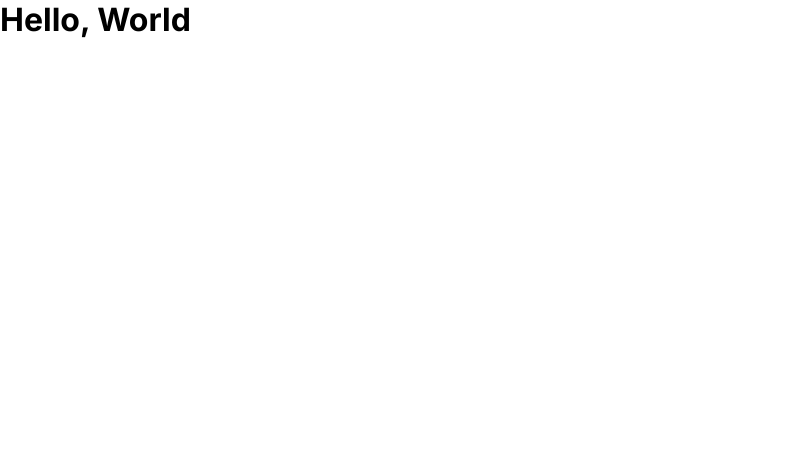
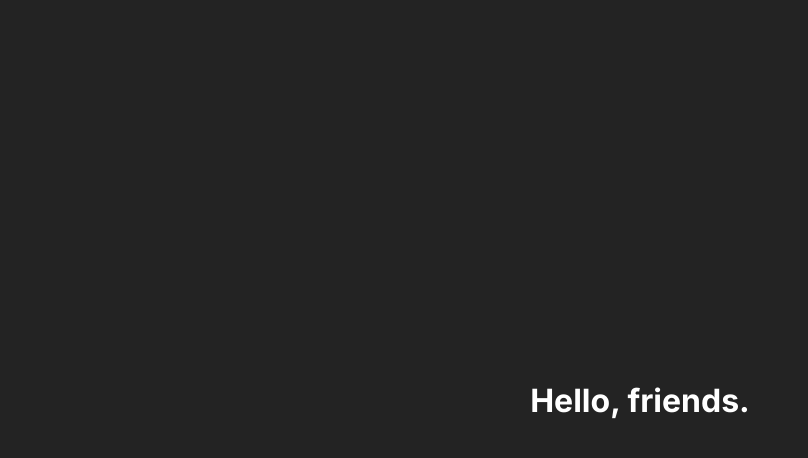
Before and after one commit to aws-samples/amplify-next-template, a Next.js app: page / in a window 1280 px wide. Shown: the top 458 px of the page, without its empty margins (0-808 px from the left). Built offline with nearby package versions, Linux system fonts and the light colour scheme.

Commit message:
customize splash

```diff
--- a/app/globals.css
+++ b/app/globals.css
@@ -1,62 +1,11 @@
-:root {
-  --max-width: 1100px;
-  --border-radius: 12px;
-  --font-mono: ui-monospace, Menlo, Monaco, 'Cascadia Mono', 'Segoe UI Mono',
-    'Roboto Mono', 'Oxygen Mono', 'Ubuntu Monospace', 'Source Code Pro',
-    'Fira Mono', 'Droid Sans Mono', 'Courier New', monospace;
-
-  --foreground-rgb: 0, 0, 0;
-  --background-start-rgb: #CBBEFF;
-  --background-end-rgb: 255, 255, 255;
-
-  --callout-rgb: 238, 240, 241;
-  --callout-border-rgb: 172, 175, 176;
-  --card-rgb: #6649AE;
-  --card-border-rgb: 131, 134, 135;
+html, body {
+  margin: 0;
+  padding: 0;
+  font-family: Arial, Helvetica, sans-serif
 }
 
-@media (prefers-color-scheme: dark) {
-  :root {
-    --foreground-rgb: 255, 255, 255;
-    --background-start-rgb: 0, 0, 0;
-    --background-end-rgb: 0, 0, 0;
-
-    --callout-rgb: 20, 20, 20;
-    --callout-border-rgb: 108, 108, 108;
-    --card-rgb: 100, 100, 100;
-    --card-border-rgb: 200, 200, 200;
-  }
+.splash {
+background-color: #232323;
+color: #fff;
+height: 100vh;
 }
-
-* {
-  box-sizing: border-box;
-  padding: 0;
-  margin: 0;
-}
-
-html,
-body {
-  max-width: 100vw;
-  overflow-x: hidden;
-}
-
-body {
-  color: rgb(var(--foreground-rgb));
-  background: linear-gradient(
-      to bottom,
-      transparent,
-      rgb(var(--background-end-rgb))
-    )
-    rgb(var(--background-start-rgb));
-}
-
-a {
-  color: inherit;
-  text-decoration: none;
-}
-
-@media (prefers-color-scheme: dark) {
-  html {
-    color-scheme: dark;
-  }
-}
--- a/app/layout.tsx
+++ b/app/layout.tsx
@@ -5,8 +5,8 @@ import './globals.css'
 const inter = Inter({ subsets: ['latin'] })
 
 export const metadata: Metadata = {
-  title: 'Create Next App',
-  description: 'Generated by create next app',
+  title: 'Something soon comes this way.',
+  description: 'A new site is on the way.',
 }
 
 export default function RootLayout({
--- a/app/page.tsx
+++ b/app/page.tsx
@@ -1,9 +1,7 @@
-
-
 export default function Page(){
   return (
-    <>
-      <h1>Hello, World</h1>
-    </>
+    <div className="splash" style={{ display: "flex", flexDirection:"column", justifyContent:"center", alignItems:"center" }}>
+      <h1>Hello, friends.</h1>
+    </div>
   )
 }
```
